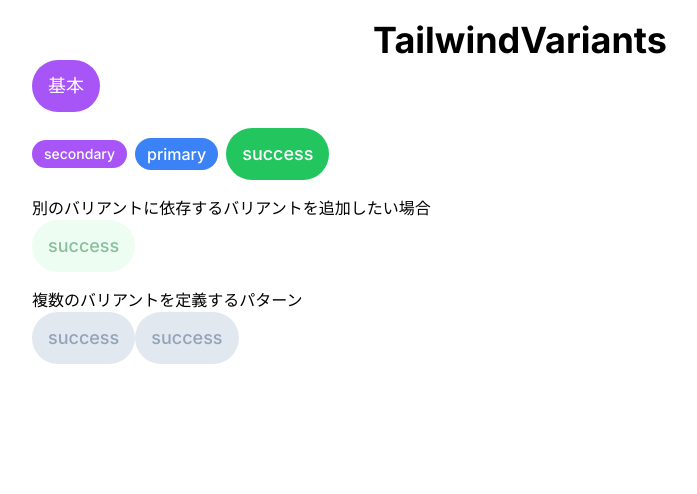
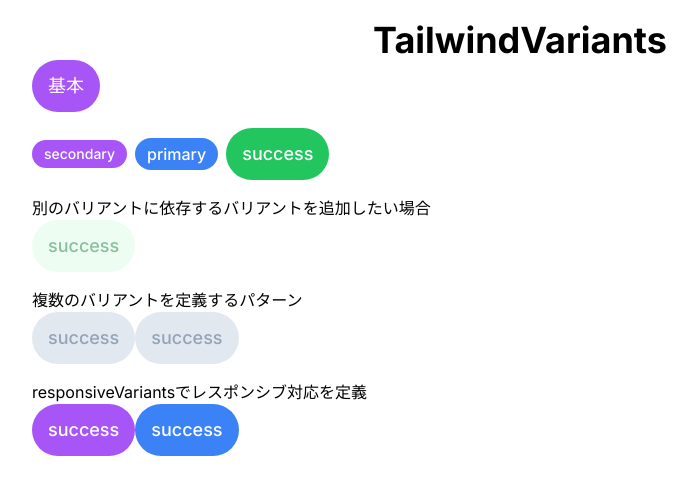
Before and after one commit to ryuta09/nextjs-testing-environment, a Next.js app: page /tailwindvariants in a window 1280 px wide. Shown: the top 494 px of the page, without its empty margins (120-817 px from the left). Built offline with nearby package versions, Linux system fonts and the light colour scheme.

Commit message:
feat: レスポンシブバリアントの実装

```diff
--- a/app/components/Button.tsx
+++ b/app/components/Button.tsx
@@ -1,7 +1,8 @@
 import React from "react";
 import { VariantProps, tv } from "tailwind-variants";
 
-const buttonStyle = tv({
+const buttonStyle = tv(
+  {
     base: "font-medium bg-blue-500 text-white rounded-full active:opacity-80",
     variants: {
       color: {
@@ -15,8 +16,8 @@
         lg: "px-4 py-3 text-lg",
       },
       disabled: {
-      true: 'opacity-50 bg-gray-500 pointer-events-none'
-    }
+        true: "opacity-50 bg-gray-500 pointer-events-none",
+      },
     },
     compoundVariants: [
       {
@@ -24,28 +25,36 @@
         class: "px-3 py-1",
       },
       {
-      color: 'success',
+        color: "success",
         disabled: true,
-      class: 'bg-green-100 text-green-700 dark:text-green-800'
+        class: "bg-green-100 text-green-700 dark:text-green-800",
       },
       {
-      color: ['primary', 'secondary'],
+        color: ["primary", "secondary"],
         disabled: true,
-      class: 'text-slate-400 bg-slate-200 dark:bg-slate-800 opacity-100'
-    }
+        class: "text-slate-400 bg-slate-200 dark:bg-slate-800 opacity-100",
+      },
     ],
     defaultVariants: {
       size: "md",
       color: "primary",
     },
-});
+  },
+  {
+    responsiveVariants: ["sm", "md", "lg"],
+  }
+);
 type ButtonVariants = VariantProps<typeof buttonStyle>;
 
 interface ButtonProps extends ButtonVariants {
   children: React.ReactNode;
 }
 const Button = ({ color, size, disabled, children }: ButtonProps) => {
-  return <button className={buttonStyle({ color, size, disabled })}>{children}</button>;
+  return (
+    <button className={buttonStyle({ color, size, disabled })}>
+      {children}
+    </button>
+  );
 };
 
 export default Button;
--- a/app/tailwindvariants/page.tsx
+++ b/app/tailwindvariants/page.tsx
@@ -23,6 +23,12 @@
         <Button color='secondary' size='lg' disabled={true}>success</Button>
         <Button color='primary' size='lg' disabled={true}>success</Button>
       </div>
+
+      <div className='my-4'>
+        <p>responsiveVariantsでレスポンシブ対応を定義</p>
+        <Button color={{initial: 'primary', sm: 'success', md:'secondary'}} size={{initial: 'sm', sm: 'md', md: 'lg'}}>success</Button>
+        <Button color={{initial: 'secondary', sm: 'success', md:'primary'}} size={{initial: 'sm', sm: 'md', md: 'lg'}}>success</Button>
+      </div>
     </div>
   )
 }
--- a/tailwind.config.ts
+++ b/tailwind.config.ts
@@ -1,6 +1,6 @@
 import type { Config } from "tailwindcss";
-
-const config: Config = {
+import { withTV } from 'tailwind-variants/transformer';
+const config: Config = withTV({
   content: [
     "./pages/**/*.{js,ts,jsx,tsx,mdx}",
     "./components/**/*.{js,ts,jsx,tsx,mdx}",
@@ -16,5 +16,5 @@
     },
   },
   plugins: [],
-};
+});
 export default config;
```
Lines whose indentation alone changed are shown as unchanged.
